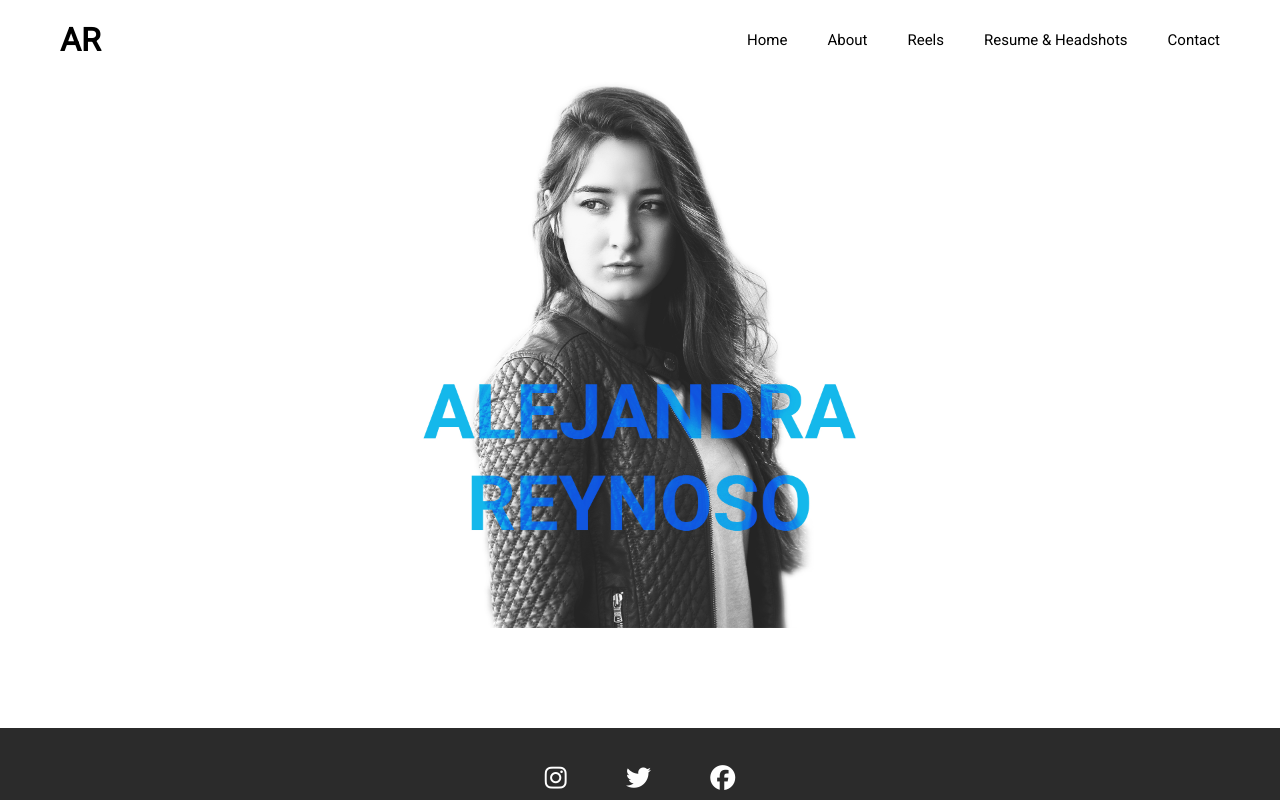
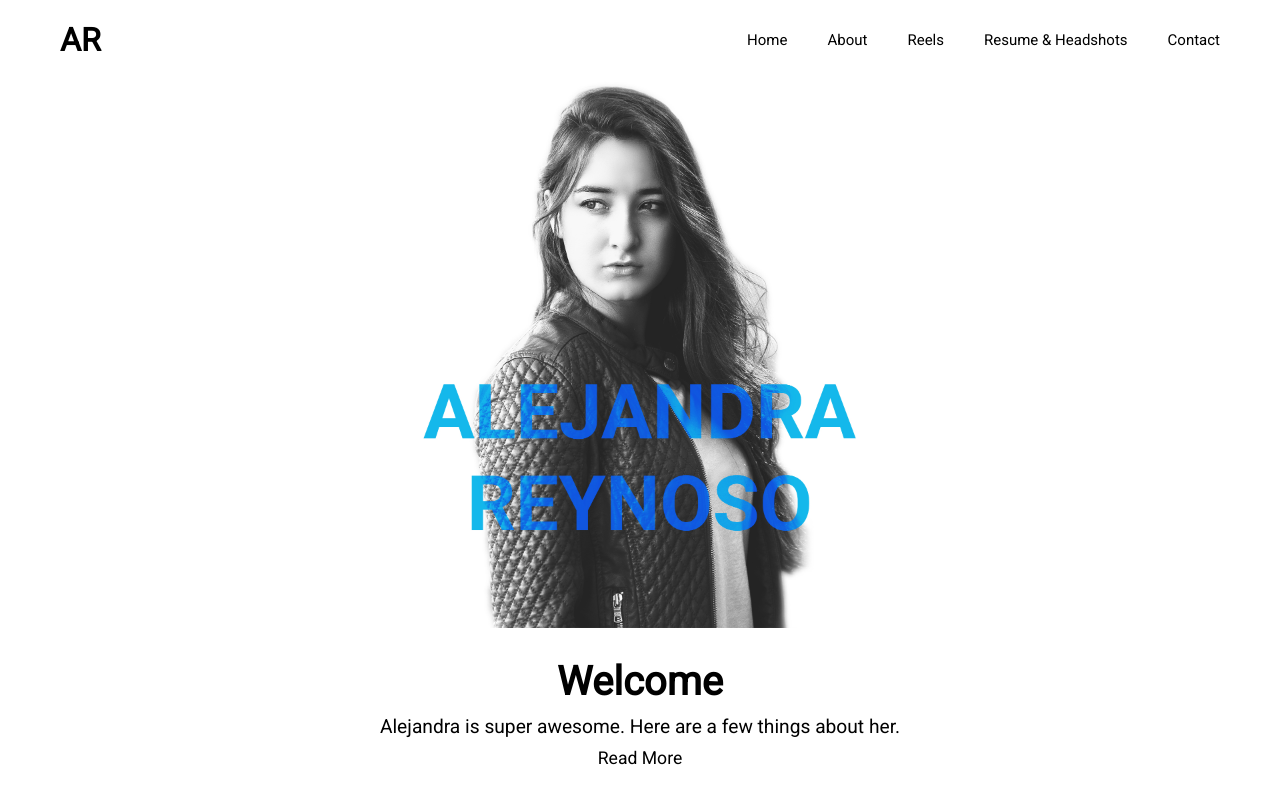
Before and after one commit to cambaughn/reynoso, a React (Create React App) app: page / in a window 1280 px wide. Shown: the top 800 px of the page. Built offline with nearby package versions, Linux system fonts and the light colour scheme.

Commit message:
Add about preview to homepage

```diff
--- a/src/components/Home.js
+++ b/src/components/Home.js
@@ -5,30 +5,71 @@
 import React, { Component } from 'react';
 import { Link } from 'react-router-dom';
 
+import NavLink from './NavBar/NavLink';
 
 const Home = () => {
   return (
     <div style={styles.container}>
       <img src={require('../assets/photos/hero.jpg')} alt={'Alejandra portrait'} style={styles.hero}/>
+
+      <div style={styles.aboutWrapper}>
+        <h1 style={styles.aboutHeader}>Welcome</h1>
+        <p style={styles.aboutText}>Alejandra is super awesome. Here are a few things about her.</p>
+
+        <NavLink to={'/about'} text={'Read More'} style={styles.readMore} />
+      </div>
+
     </div>
   )
 }
 
 
 const styles = {
+  // CONTAINER ---------------------
+
   container: {
     width: 'inherit',
 
     display: 'flex',
-    flexDirection: 'row',
-    justifyContent: 'center',
-    alignItems: 'flex-start',
+    flexDirection: 'column',
+    justifyContent: 'flex-start',
+    alignItems: 'center',
   },
+
+  // IMAGE -------------------------
 
   hero: {
     width: 500,
     height: 'auto',
+
   },
+
+  // ABOUT -------------------------
+
+  aboutWrapper: {
+    marginTop: 30,
+
+    display: 'flex',
+    flexDirection: 'column',
+    justifyContent: 'flex-start',
+    alignItems: 'center',
+  },
+
+  aboutHeader: {
+    fontSize: '2.5em',
+    marginBottom: 10,
+  },
+
+  aboutText: {
+    fontSize: '1.2em',
+    marginBottom: 10,
+  },
+
+  readMore: {
+    fontSize: '1.1em',
+    margin: 0,
+  },
+
 }
 
 export default Home;
--- a/src/components/NavBar/NavLink.js
+++ b/src/components/NavBar/NavLink.js
@@ -20,7 +20,7 @@ class NavLink extends Component {
     return (
       <Link
         to={this.props.to}
-        style={this.state.hover ? {...styles.link, ...styles.hover} : styles.link}
+        style={this.state.hover ? {...styles.link, ...styles.hover, ...this.props.style} : {...styles.link, ...this.props.style}}
         onMouseEnter={() => this.setState({ hover: true })}
         onMouseLeave={() => this.setState({ hover: false })}
       >
```
